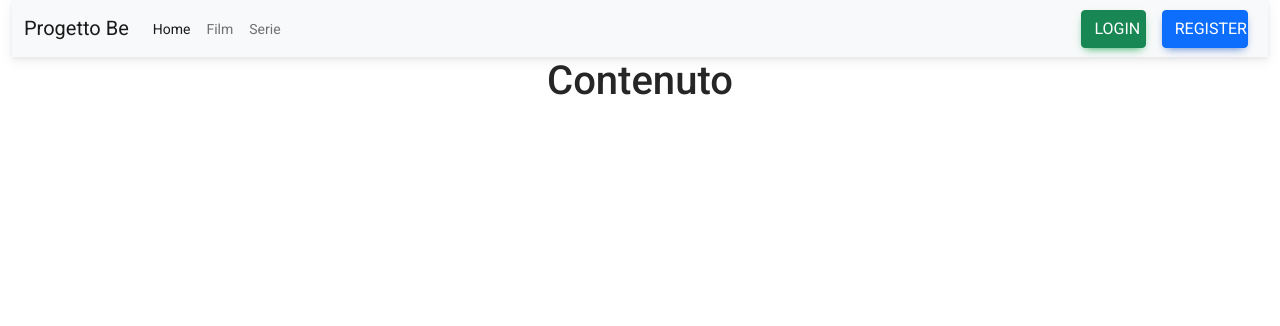
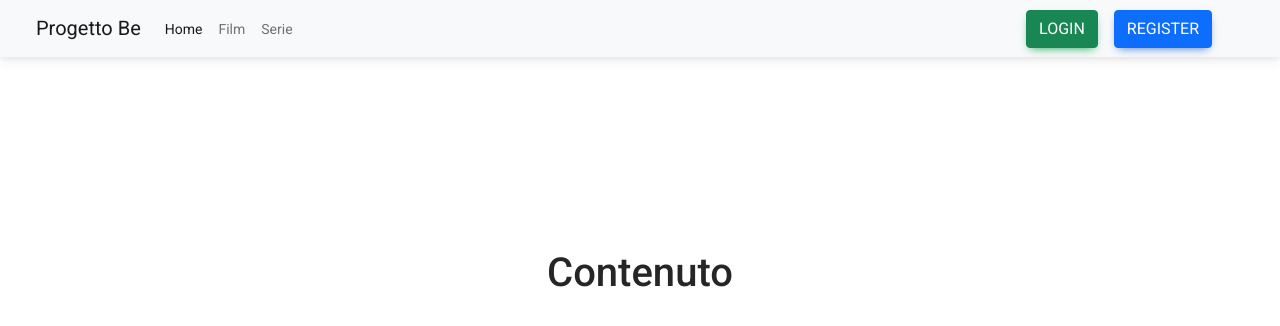
Before and after one commit to FrancescoValerioL/progetto-be, a React (Create React App) app: page / in a window 1280 px wide. Shown: the top 326 px of the page. Built offline with nearby package versions, Linux system fonts and the light colour scheme.

Commit message:
giustificato contenuto navbar e landingpage

```diff
--- a/src/components/LandingPage.jsx
+++ b/src/components/LandingPage.jsx
@@ -5,7 +5,10 @@ import MyNavbar from "./MyNavbar";
 const LandingPage = () => {
     return(
         <Container fluid>
+            <Row className="mb-12">
             <MyNavbar />
+            </Row>
+
             <Row className="h-100">
                 <Col className="d-flex align-items-center justify-content-center" >
                     <h1>Contenuto</h1>
--- a/src/components/MyNavbar.jsx
+++ b/src/components/MyNavbar.jsx
@@ -1,5 +1,5 @@
 import React, { useState } from "react";
-import { MDBBtn, MDBBtnGroup } from 'mdb-react-ui-kit';
+import { MDBBtn, MDBBtnGroup } from "mdb-react-ui-kit";
 
 import {
   MDBNavbar,
@@ -44,10 +44,14 @@ const MyNavbar = () => {
               <MDBNavbarLink href="#">Serie</MDBNavbarLink>
             </MDBNavbarItem>
           </MDBNavbarNav>
+          <form className='container-fluid d-flex justify-content-end'>
+            <MDBBtn color="success" className="mx-2 text-nowrap">
+              Login
+            </MDBBtn>
 
-            <MDBBtn color="success"  className='mx-2 text-nowrap'>Login</MDBBtn>
-            <MDBBtn  className='mx-2 text-nowrap'>Register</MDBBtn>
 
+            <MDBBtn className="mx-2 text-nowrap">Register</MDBBtn>
+            </form>
         </MDBCollapse>
       </MDBContainer>
     </MDBNavbar>
```
